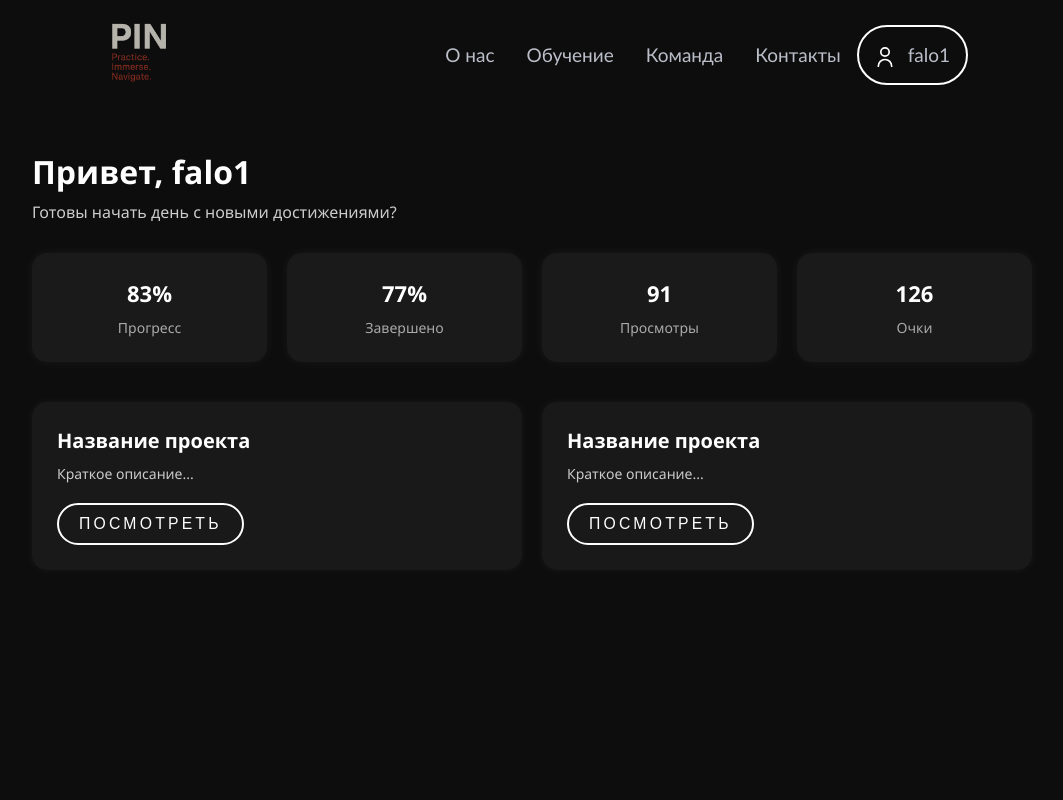
After one commit to MyNameIsMoran14/language_platform, a Flask app: page /profile in a window 1280 px wide. The commit adds this page. Shown: the whole page, without its empty margins (108-1171 px from the left). Run offline with Flask 3, Linux system fonts and the light colour scheme; a user stored in the database is signed in.

```diff
--- a/PIN/app.py
+++ b/PIN/app.py
@@ -204,9 +204,20 @@ def contacts():
     return render_template('pages/contacts.html')
 
 
-@app.route('/test')
+@app.route('/test/grammar')
 def test():
-    return render_template('pages/test_chinese.html')
+    return render_template('pages/cards_game.html')
+
+@app.route('/profile')
+def profile():
+    return render_template('pages/profile.html')
+
+@app.route("/logout")
+@login_required
+def logout():
+    logout_user()
+    flash("Вы вышли из аккаунта", "info")
+    return redirect(url_for("home"))
 
 
 if __name__ == "__main__":
--- a/PIN/static/css/main.css
+++ b/PIN/static/css/main.css
@@ -198,11 +198,19 @@ button {
   position: relative;
 }
 
+.user-icon {
+	width: 20px;
+	height: 20px;
+	margin-right: 8px;
+	vertical-align: middle;
+
+}
+
 .dropdown-menu {
   display: none;
   position: absolute;
   top: 100%; /* сразу под кнопкой */
-  right: -50%;
+  right: -40%;
   background-color: #1a1a1a;
   border-radius: 10px;
   padding: 10px 0;
@@ -968,3 +976,111 @@ html {
 	border-color: #fff;
 	transform: scale(1.02);
 }
+
+/*личный кабинет*/
+
+.dashboard-wrapper {
+    background-color: #0d0d0d;
+    min-height: 100vh;
+    display: flex;
+    justify-content: center;
+    padding: 40px 20px;
+    box-sizing: border-box;
+    padding-top: 150px;
+}
+
+.dashboard {
+    width: 100%;
+    max-width: 1000px;
+    color: #fff;
+    font-family: 'Segoe UI', sans-serif;
+}
+
+.dashboard-header h1 {
+    font-size: 32px;
+    font-weight: bold;
+    margin-bottom: 8px;
+}
+
+.dashboard-header p {
+    color: #ccc;
+    font-size: 16px;
+    margin-bottom: 30px;
+}
+
+.stats-bar {
+    display: flex;
+    gap: 20px;
+    flex-wrap: wrap;
+    margin-bottom: 40px;
+}
+
+.stat {
+    flex: 1;
+    background: #1a1a1a;
+    border-radius: 15px;
+    padding: 25px 20px;
+    text-align: center;
+    font-size: 22px;
+    font-weight: bold;
+    color: #fff;
+    box-shadow: 0 0 12px rgba(255, 255, 255, 0.05);
+}
+
+.stat span {
+    display: block;
+    font-size: 14px;
+    font-weight: normal;
+    margin-top: 10px;
+    color: #aaa;
+}
+
+.project-list {
+    display: flex;
+    flex-wrap: wrap;
+    gap: 20px;
+}
+
+.project-card {
+    background: rgba(255, 255, 255, 0.05);
+    border-radius: 15px;
+    padding: 25px;
+    flex: 1 1 calc(50% - 20px);
+    min-width: 300px;
+    box-shadow: 0 0 10px rgba(255,255,255,0.05);
+}
+
+.project-card h3 {
+    font-size: 20px;
+    margin-bottom: 10px;
+    color: #fff;
+}
+
+.project-card p {
+    font-size: 14px;
+    color: #ccc;
+    margin-bottom: 20px;
+}
+
+.project-card button {
+    padding: 10px 20px;
+    border: 2px solid #fff;
+    border-radius: 30px;
+    background: transparent;
+    color: #fff;
+    cursor: pointer;
+    transition: 0.3s ease;
+}
+
+.project-card button:hover {
+    background-color: #630017;
+    border-color: #fff;
+    transform: scale(1.05);
+}
+
+.dashboard-sidebar,
+.sidebar-top,
+.dashboard-nav,
+.new-project-btn {
+  display: none !important;
+}
--- a/PIN/static/js/app.js
+++ b/PIN/static/js/app.js
@@ -91,3 +91,23 @@ const observer = new IntersectionObserver(
 );
 
 observer.observe(image);
+
+
+/*тест карточки*/
+document.addEventListener("DOMContentLoaded", function () {
+	const correctAnswer = "在";
+	const cards = document.querySelectorAll(".card");
+	const feedback = document.querySelector(".feedback");
+
+	cards.forEach(card => {
+		card.addEventListener("click", () => {
+			if (card.textContent === correctAnswer) {
+				feedback.textContent = "Верно!";
+				feedback.style.color = "#00ff88";
+			} else {
+				feedback.textContent = "Неправильно. Попробуй ещё.";
+				feedback.style.color = "#ff5050";
+			}
+		});
+	});
+});
--- a/PIN/templates/pages/index.html
+++ b/PIN/templates/pages/index.html
@@ -39,7 +39,11 @@
 
 					{% if current_user.is_authenticated %}
 						<li class="user-dropdown">
-							<a href="#" class="cabinet">{{ current_user.login }}</a>
+
+							<a href="#" class="cabinet">
+								<img src="{{ url_for('static', filename='img/user.svg') }}" alt="User"  class="user-icon">
+								{{ current_user.login }}
+							</a>
 							<ul class="dropdown-menu">
 								<li><a href="{{ url_for('profile') }}">Личный кабинет</a></li>
 								<li><a href="{{ url_for('logout') }}">Выйти</a></li>
--- a/PIN/templates/pages/learning_page.html
+++ b/PIN/templates/pages/learning_page.html
@@ -29,7 +29,11 @@
 
 					{% if current_user.is_authenticated %}
 						<li class="user-dropdown">
-							<a href="#" class="cabinet">{{ current_user.login }}</a>
+
+							<a href="#" class="cabinet">
+								<img src="{{ url_for('static', filename='img/user.svg') }}" alt="User"  class="user-icon">
+								{{ current_user.login }}
+							</a>
 							<ul class="dropdown-menu">
 								<li><a href="{{ url_for('profile') }}">Личный кабинет</a></li>
 								<li><a href="{{ url_for('logout') }}">Выйти</a></li>
--- /dev/null
+++ b/PIN/templates/pages/profile.html
@@ -0,0 +1,93 @@
+<!DOCTYPE html>
+<html lang="en">
+<head>
+	<meta charset="UTF-8">
+	<meta name="viewport" content="width=device-width, initial-scale=1.0">
+	<title>PIN</title>
+
+	<script src="{{ url_for('static',filename='libs/gsap/gsap.min.js')}}" defer></script>
+
+	<script src="{{ url_for('static',filename='libs/swiper/swiper-bundle.min.js')}}" defer></script>
+	<link rel="stylesheet" href="{{ url_for('static',filename='libs/swiper/swiper-bundle.min.css')}}">
+
+	<link rel="stylesheet" href="{{ url_for('static',filename='css/main.css')}}">
+	<script src="{{ url_for('static',filename='js/app.js')}}" defer></script>
+	<script src="{{ url_for('static',filename='js/modal.js')}}" defer></script>
+
+	<link rel="preconnect" href="https://fonts.googleapis.com">
+	<link rel="preconnect" href="https://fonts.gstatic.com" crossorigin>
+	<link href="https://fonts.googleapis.com/css2?family=Noto+Serif:ital,wght@0,100..900;1,100..900&display=swap" rel="stylesheet">
+
+</head>
+<body>
+
+	<div class="top-line">
+		<div class="container container-top">
+			<div>
+				<div class="logo">
+  					<a href="{{ url_for('home') }}">
+    					<img src="{{ url_for('static', filename='img/logo.png') }}" alt="Alt">
+  					</a>
+				</div>
+			</div>
+			<div>
+				<ul class="main-mnu">
+					<li><a href="{{ url_for('home') }}#about">О нас</a></li>
+					 <li><a href="{{ url_for('learning') }}">Обучение</a></li>
+					<li><a href="#">Команда</a></li>
+					<li><a href="#">Контакты</a></li>
+
+					{% if current_user.is_authenticated %}
+						<li class="user-dropdown">
+
+							<a href="#" class="cabinet">
+								<img src="{{ url_for('static', filename='img/user.svg') }}" alt="User"  class="user-icon">
+								{{ current_user.login }}
+							</a>
+							<ul class="dropdown-menu">
+								<li><a href="{{ url_for('profile') }}">Личный кабинет</a></li>
+								<li><a href="{{ url_for('logout') }}">Выйти</a></li>
+							</ul>
+						</li>
+					{% else %}
+						<li><a href="#" class="cabinet" onclick="openModal()">Войти в личный кабинет</a></li>
+					{% endif %}
+
+				</ul>
+			</div>
+		</div>
+	</div>
+
+    <div class="dashboard-wrapper">
+        <div class="dashboard">
+            <div class="dashboard-header">
+                <h1>Привет, {{ current_user.login }}</h1>
+                <p>Готовы начать день с новыми достижениями?</p>
+            </div>
+
+            <div class="stats-bar">
+                <div class="stat">83%<span>Прогресс</span></div>
+                <div class="stat">77%<span>Завершено</span></div>
+                <div class="stat">91<span>Просмотры</span></div>
+                <div class="stat">126<span>Очки</span></div>
+            </div>
+
+            <div class="project-list">
+                <div class="project-card">
+                    <h3>Название проекта</h3>
+                    <p>Краткое описание...</p>
+                    <button>Посмотреть</button>
+                </div>
+                <div class="project-card">
+                    <h3>Название проекта</h3>
+                    <p>Краткое описание...</p>
+                    <button>Посмотреть</button>
+                </div>
+            </div>
+        </div>
+    </div>
+
+
+
+</body>
+</html>
```
Also changed, not shown: PIN/static/css/test.css (+56 -2 lines), PIN/templates/pages/cards_game.html (added, +115 -0 lines), PIN/static/img/user.svg (added), PIN/templates/pages/test_chinese_dont_need.html (renamed from PIN/templates/pages/test_chinese.html).
